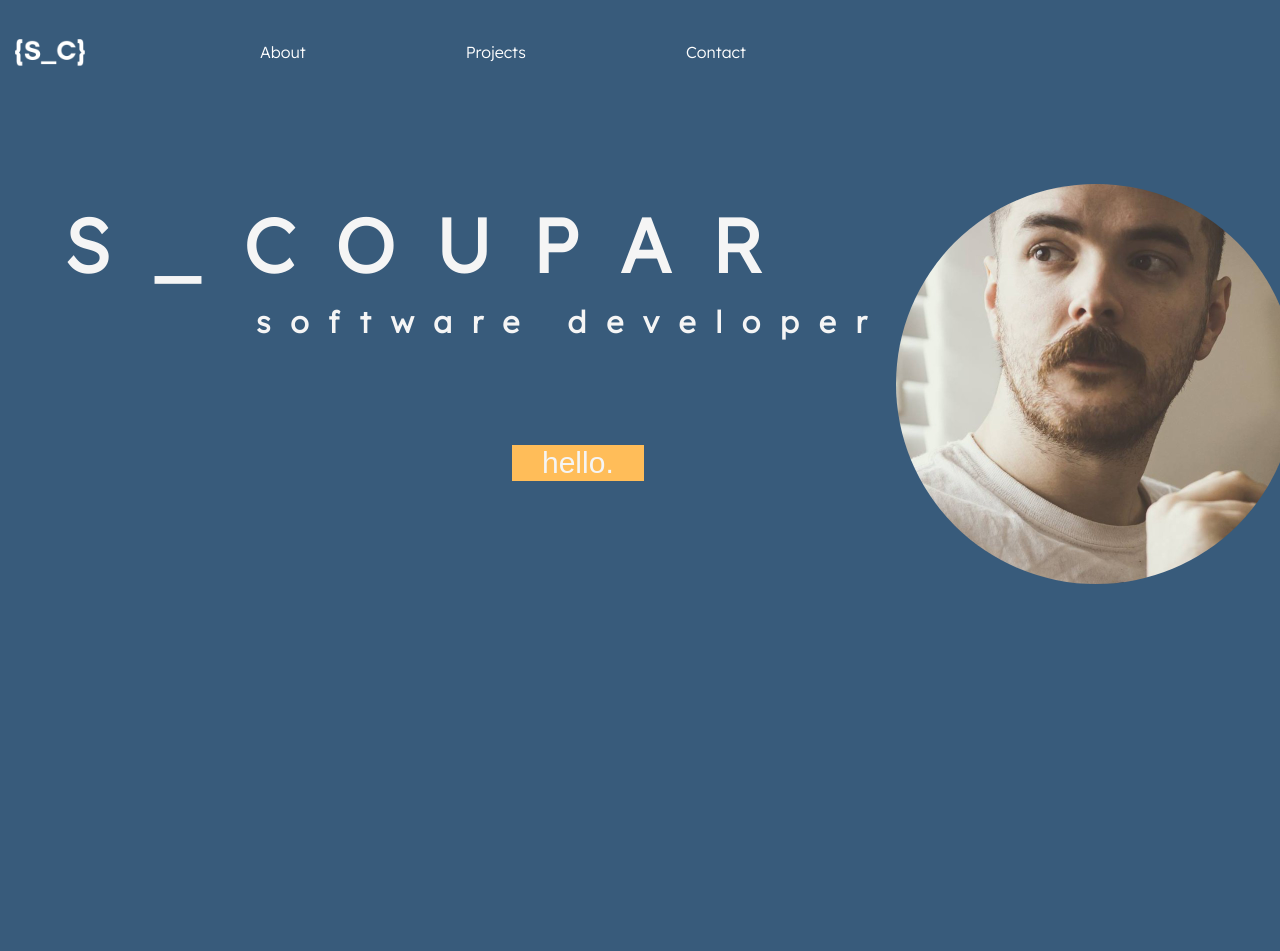
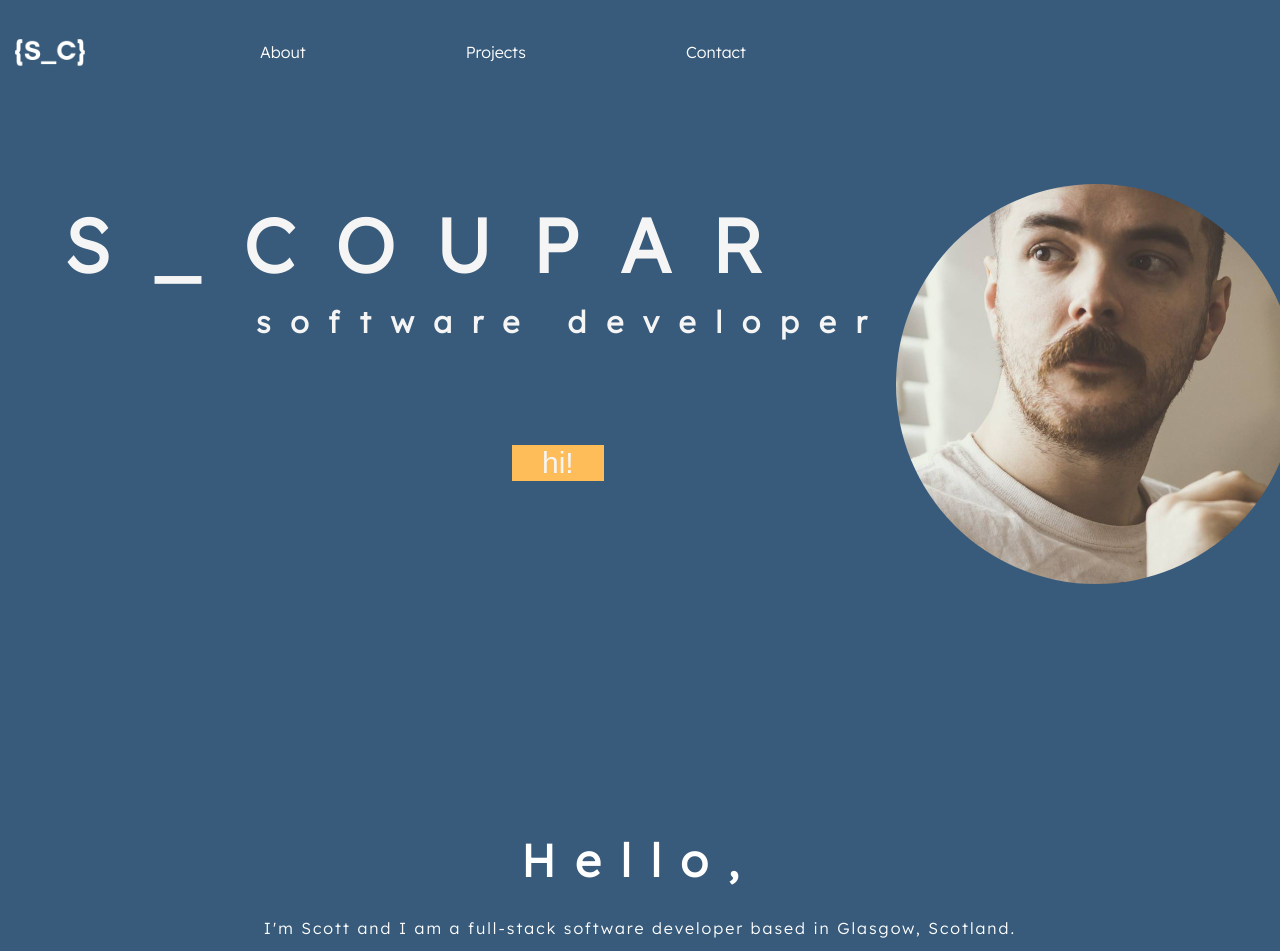
Before and after one commit to scoupar/portfolio, a React (Create React App) app: page / in a window 1280 px wide. Shown: the top 951 px of the page. Before the commit the page ends 801 px from the top, so only its background shows below. Built offline with nearby package versions, Linux system fonts and the light colour scheme.

Commit message:
added about section

```diff
--- a/src/App.css
+++ b/src/App.css
@@ -3,22 +3,28 @@
 body{
   background-color:#385b7b;
   font-family: 'Lexend', sans-serif;
+
+
 }
 
+/* navbar */
 
 .navbar-container{
   display: flex;
   align-items: center;
+
 }
 
 .navbar-button{
   margin-left:10em;
+
 
 }
 
 .navbar-button > .item{
   color:white;
   text-decoration: none;
+  position: sticky;
 }
 
 .navbar-button > .item:hover{
@@ -26,6 +32,7 @@ body{
 
 }
 
+/* landing page */
 
 .name{
   position: relative;
@@ -65,5 +72,26 @@ body{
   font-size: 30px;
   padding-left: 30px;
   padding-right: 30px;
+  text-align: center;
 
 }
+
+.button:hover{
+  background-color: #6f9dc7;
+
+}
+
+/* about */
+
+.about-title{
+  color:white;
+  text-align: center;
+  letter-spacing: 20px;
+  font-size: 45px;
+}
+
+.about-body{
+  color:white;
+  text-align: center;
+  letter-spacing: 2px;
+}
--- a/src/components/About.js
+++ b/src/components/About.js
@@ -3,6 +3,10 @@ import React from 'react';
 const About = () => {
     return (
         <>
+
+        <h1 className = "about-title">Hello,</h1>
+
+        <p className = "about-body">I'm Scott and I am a full-stack software developer based in Glasgow, Scotland.</p>
         </>
     )
 }
--- a/src/components/Landing.js
+++ b/src/components/Landing.js
@@ -9,7 +9,7 @@ const Landing = () => {
         <img className = "headshot"src = {headshot} alt = "headshot" height = "400px"/>
         <h1 className = "name">S _ C O U P A R</h1>
         <h2 className ="job-title">software developer</h2>
-        <button className = "button">hello.</button>
+        <button className = "button">hi!</button>
         </div>
 
 
```
